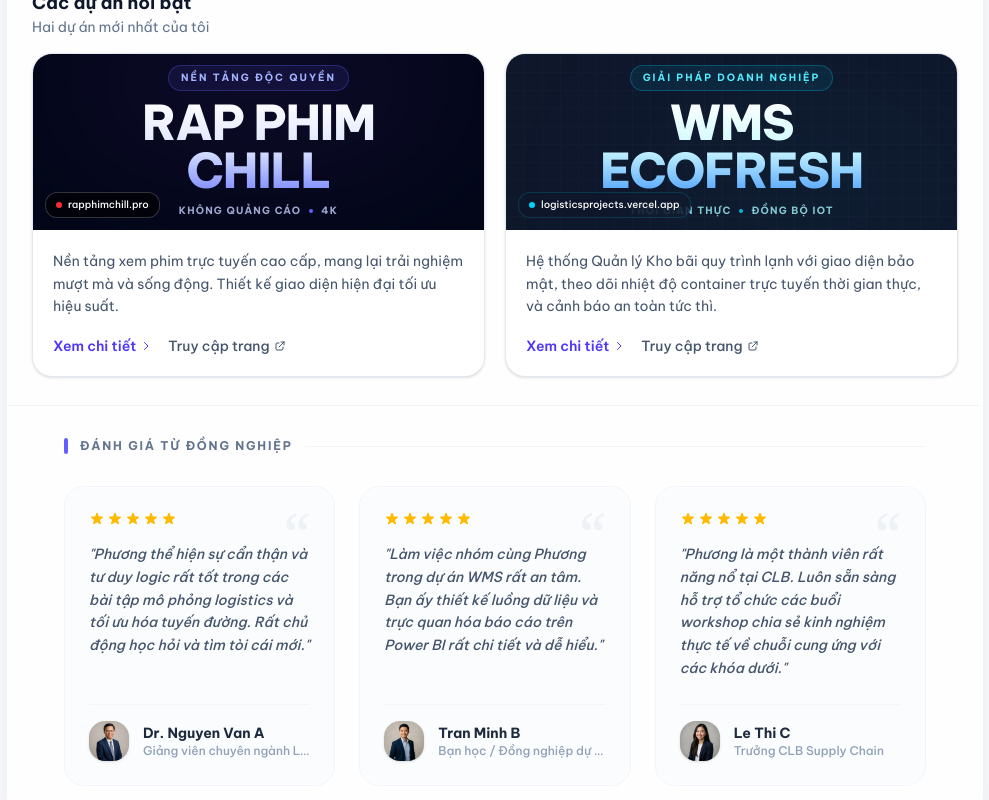
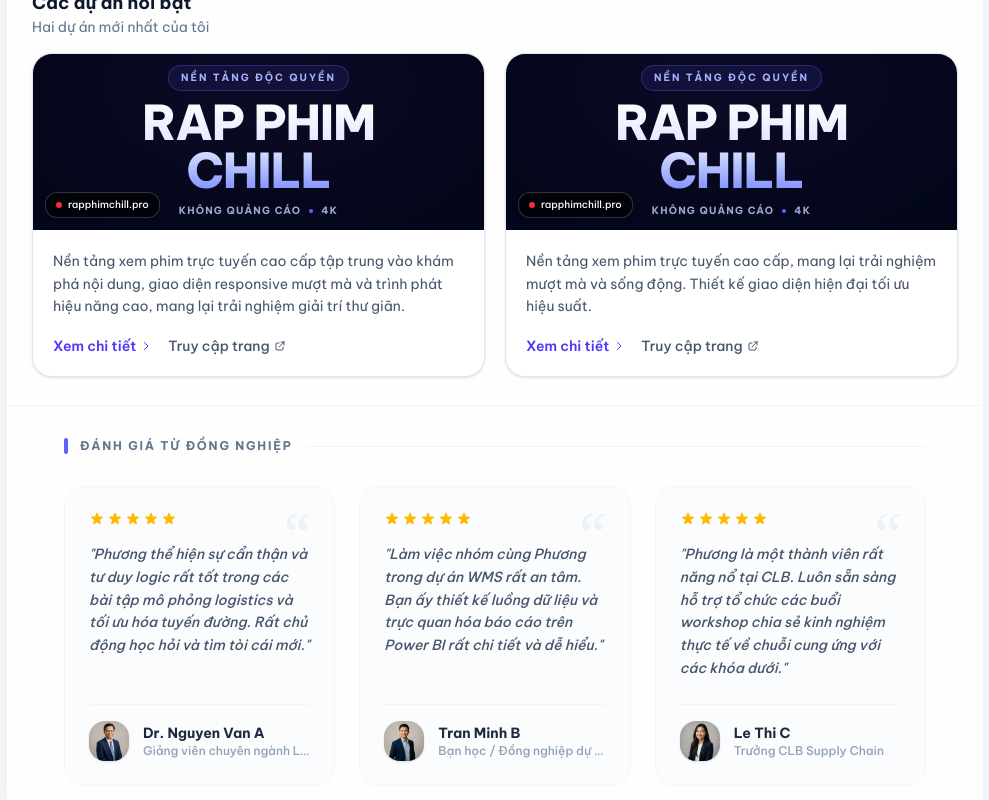
Before and after one commit to dinhphuong257/kimdinhphuong, a Next.js app: page / in a window 1280 px wide. Shown: the part 1505-2305 px from the top of the page, without its empty margins (250-1239 px from the left). Built offline with nearby package versions, Linux system fonts and the light colour scheme.

Commit message:
feat: add Nghiện Phim Relax movie platform project

```diff
--- a/src/data/projects.ts
+++ b/src/data/projects.ts
@@ -36,6 +36,23 @@
 }
 
 export const projectsEn: Project[] = [
+    {
+        id: "nghien-phim-relax",
+        title: "Nghiện Phim Relax",
+        summary: "A premium movie streaming platform focused on content discovery, responsive UI/UX, and high-performance playback, offering a relaxing entertainment experience.",
+        role: "Lead Developer",
+        year: 2026,
+        thumbnail: "https://images.unsplash.com/photo-1489599849927-2ee91cede3ba?q=80&w=2070&auto=format&fit=crop",
+        thumbnailGradient: "bg-gradient-to-br from-purple-900 via-rose-900 to-slate-900",
+        tags: ["Web Development", "Streaming Platform", "UI/UX Design"],
+        featured: true,
+        problem: "Buffering delays and disruptive ads often ruin the movie watching experience for users trying to relax.",
+        process: "Designed an efficient streaming UI with fluid layout transitions, dark cinematic colors, and optimized media rendering.",
+        solution: "Built a modern, user-friendly video streaming portal that plays high-quality media with no lags and clean navigations.",
+        outcome: "Launched Nghiện Phim Relax successfully, providing a clean interface for users to relax and stream movies without friction.",
+        images: [],
+        caseStudyUrl: "https://nghienphimrelax.top",
+    },
     {
         id: "rap-phim-chill",
         title: "Rạp Phim Chill",
@@ -93,6 +110,15 @@
 export const projectsVi: Project[] = [
     {
         ...projectsEn[0],
+        summary: "Nền tảng xem phim trực tuyến cao cấp tập trung vào khám phá nội dung, giao diện responsive mượt mà và trình phát hiệu năng cao, mang lại trải nghiệm giải trí thư giãn.",
+        role: "Trưởng nhóm phát triển",
+        problem: "Tình trạng giật lag khi tải video và quảng cáo phiền nhiễu thường phá hỏng trải nghiệm xem phim của người dùng khi muốn thư giãn.",
+        process: "Thiết kế giao diện phát trực tuyến tối ưu với các hiệu ứng chuyển cảnh mượt mà, tông màu điện ảnh tối và tối ưu hóa hiển thị phương tiện.",
+        solution: "Xây dựng cổng xem phim hiện đại, thân thiện, phát video chất lượng cao không giật lag và điều hướng trực quan sạch sẽ.",
+        outcome: "Ra mắt thành công Nghiện Phim Relax, cung cấp giao diện tinh giản giúp người dùng thư giãn và xem phim trơn tru không gặp trở ngại."
+    },
+    {
+        ...projectsEn[1],
         summary: "Nền tảng xem phim trực tuyến cao cấp, mang lại trải nghiệm mượt mà và sống động. Thiết kế giao diện hiện đại tối ưu hiệu suất.",
         role: "Trưởng nhóm phát triển",
         problem: "Người xem thường xuyên gặp khó khăn với các trang web phim chứa quá nhiều quảng cáo rác, chậm trễ và khó theo dõi trên nhiều thiết bị.",
@@ -101,7 +127,7 @@
         outcome: "Đã ra mắt thành công nền tảng chiếu phim ổn định, xử lý phim độ phân giải cao thu hút tệp khán giả ngày càng lớn."
     },
     {
-        ...projectsEn[1],
+        ...projectsEn[2],
         summary: "Hệ thống Quản lý Kho bãi quy trình lạnh với giao diện bảo mật, theo dõi nhiệt độ container trực tuyến thời gian thực, và cảnh báo an toàn tức thì.",
         role: "Lập trình viên Fullstack",
         problem: "Các nhóm quản lý kho lạnh phải theo dõi thủ công kho bãi thông qua nhiều công cụ ngắt kết nối, gây chậm trễ xử lý các vấn đề khẩn cấp.",
```
